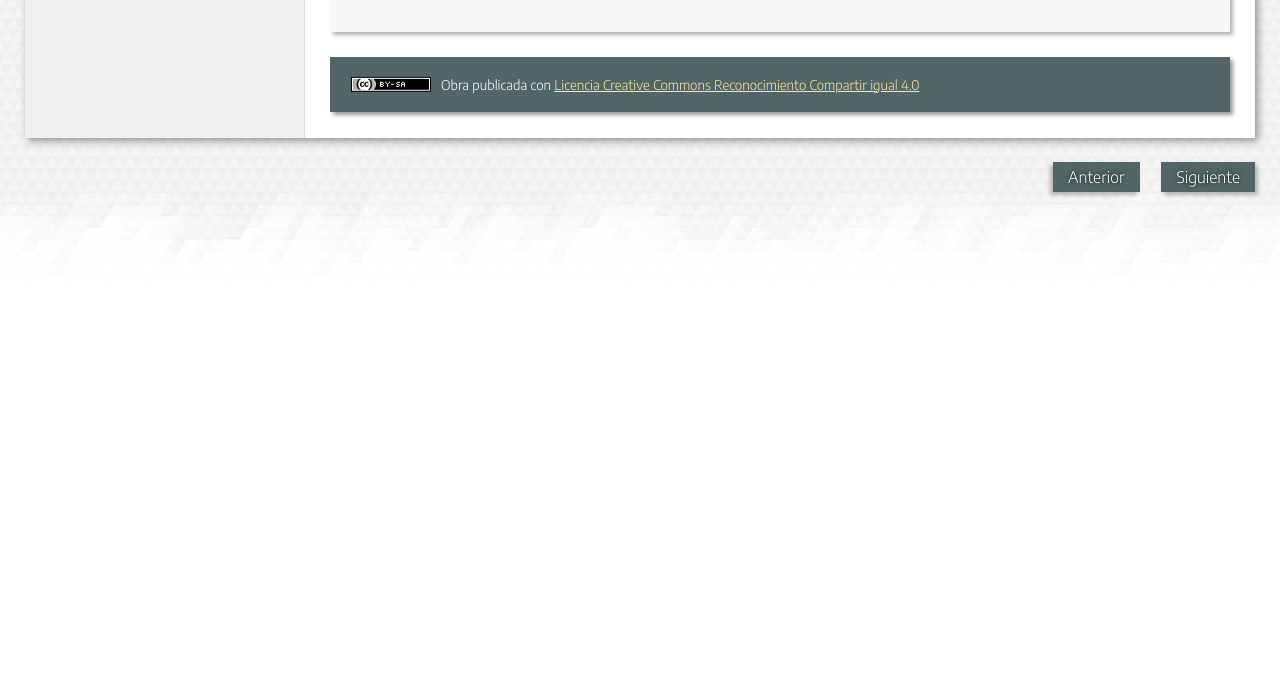
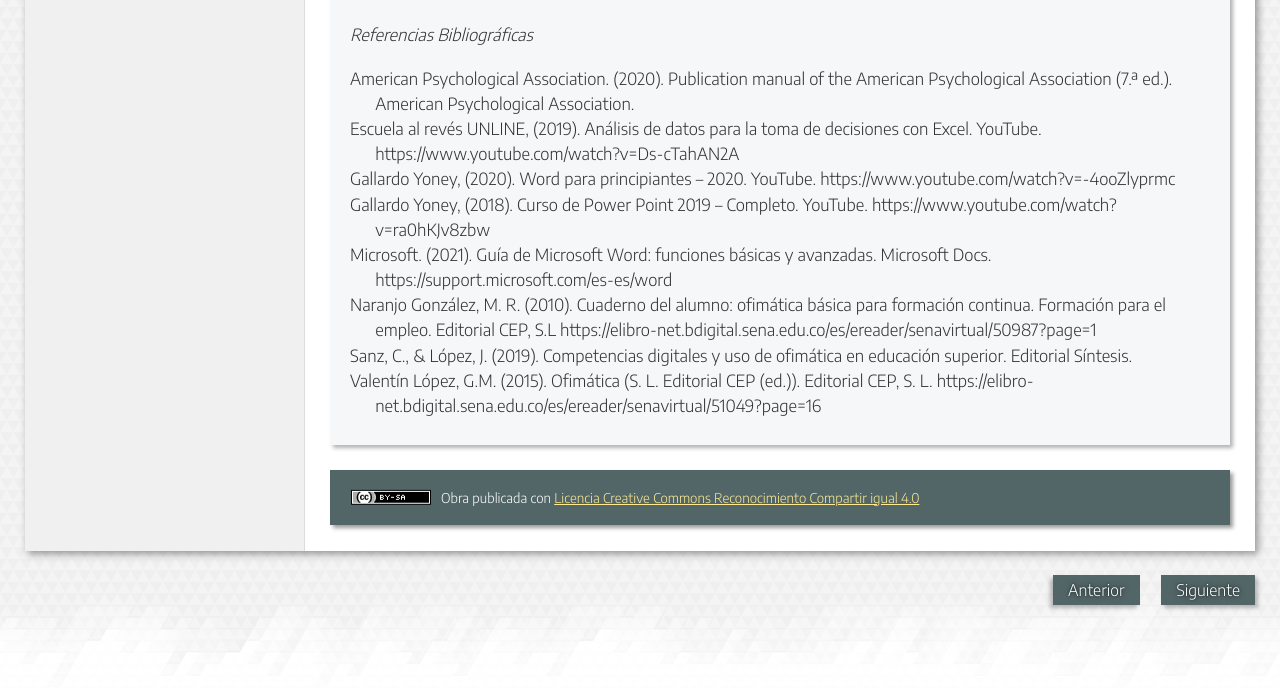
Before and after one commit to JairoAMunoz/RED-OVA-HerramientasTecnologicas, a plain HTML site: page ofimtica.html in a window 1280 px wide. Shown: the part 2867-3555 px from the top of the page. Before the commit the page ends 3150 px from the top, so only its background shows below. Drawn offline with Linux system fonts and the light colour scheme.

Commit message:
Add files via upload

```diff
--- a/ofimtica.html
+++ b/ofimtica.html
@@ -157,7 +157,17 @@
 </tr>
 </tbody>
 </table>
-<p><img src="https://www.youtube.com/watch?v=PyWtRgNhNYg&amp;t=5s" alt="" /><iframe width="560" height="314" src="https://www.youtube.com/embed/PyWtRgNhNYg" allowfullscreen="allowfullscreen"></iframe></p></div>
+<p><img src="https://www.youtube.com/watch?v=PyWtRgNhNYg&amp;t=5s" alt="" /><iframe width="560" height="314" src="https://www.youtube.com/embed/PyWtRgNhNYg" allowfullscreen="allowfullscreen"></iframe></p>
+<p><em>Referencias Bibliográficas</em></p>
+<p style="padding-left: 1.5em; text-indent: -1.5em; line-height: 1.5; margin: 0;">American Psychological Association. (2020). Publication manual of the American Psychological Association (7.ª ed.). American Psychological Association.</p>
+<p style="padding-left: 1.5em; text-indent: -1.5em; line-height: 1.5; margin: 0;">Escuela al revés UNLINE, (2019). Análisis de datos para la toma de decisiones con Excel. YouTube. https://www.youtube.com/watch?v=Ds-cTahAN2A</p>
+<p style="padding-left: 1.5em; text-indent: -1.5em; line-height: 1.5; margin: 0;">Gallardo Yoney, (2020). Word para principiantes – 2020. YouTube. https://www.youtube.com/watch?v=-4ooZlyprmc</p>
+<p style="padding-left: 1.5em; text-indent: -1.5em; line-height: 1.5; margin: 0;">Gallardo Yoney, (2018). Curso de Power Point 2019 – Completo. YouTube. https://www.youtube.com/watch?v=ra0hKJv8zbw</p>
+<p style="padding-left: 1.5em; text-indent: -1.5em; line-height: 1.5; margin: 0;">Microsoft. (2021). Guía de Microsoft Word: funciones básicas y avanzadas. Microsoft Docs. https://support.microsoft.com/es-es/word</p>
+<p style="padding-left: 1.5em; text-indent: -1.5em; line-height: 1.5; margin: 0;">Naranjo González, M. R. (2010). Cuaderno del alumno: ofimática básica para formación continua. Formación para el empleo. Editorial CEP, S.L https://elibro-net.bdigital.sena.edu.co/es/ereader/senavirtual/50987?page=1</p>
+<p style="padding-left: 1.5em; text-indent: -1.5em; line-height: 1.5; margin: 0;">Sanz, C., &amp; López, J. (2019). Competencias digitales y uso de ofimática en educación superior. Editorial Síntesis.</p>
+<p style="padding-left: 1.5em; text-indent: -1.5em; line-height: 1.5; margin: 0;">Valentín López, G.M. (2015). Ofimática (S. L. Editorial CEP (ed.)). Editorial CEP, S. L. https://elibro-net.bdigital.sena.edu.co/es/ereader/senavirtual/51049?page=16</p>
+<p></p></div>
 </div>
 </div>
 </div>
```
